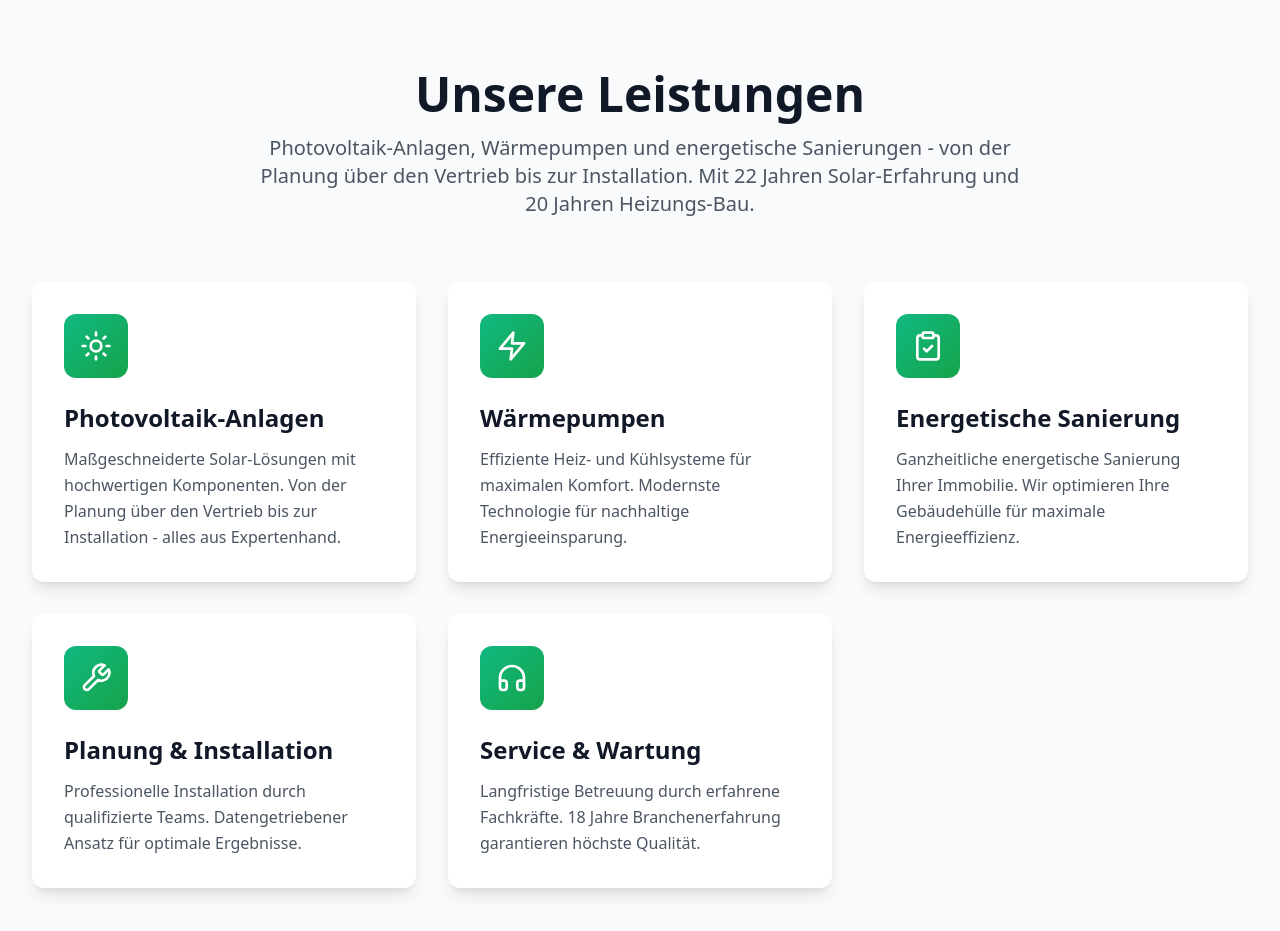
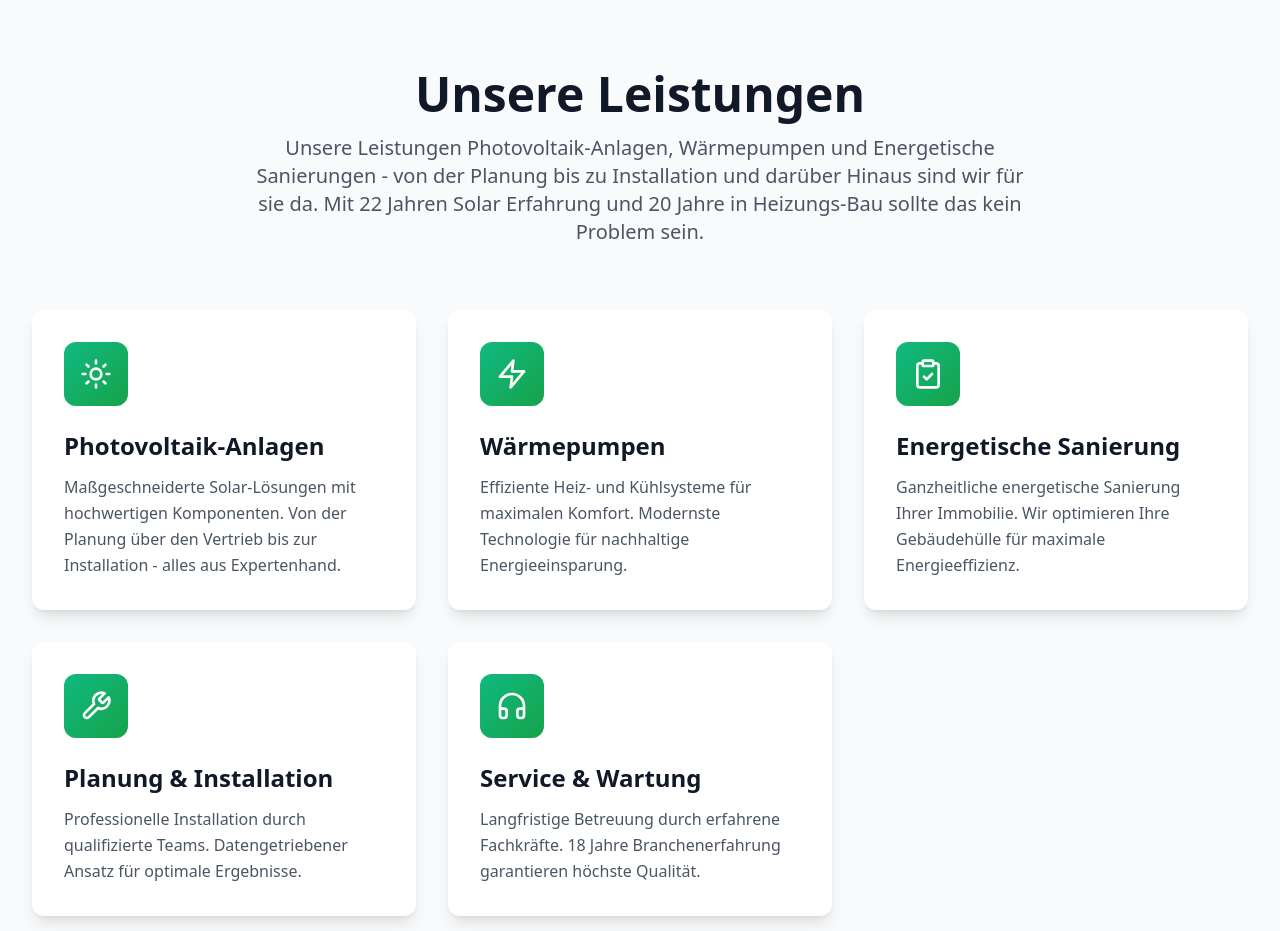
Before and after one commit to dr0394/solarblackpanther, a React (Vite) app: page / in a window 1280 px wide. Shown: the part 2180-3111 px from the top of the page. Built offline with nearby package versions, Linux system fonts and the light colour scheme.

Commit message:
Updated Services.tsx

```diff
--- a/src/components/Services.tsx
+++ b/src/components/Services.tsx
@@ -37,7 +37,7 @@ export default function Services() {
             Unsere Leistungen
           </h2>
           <p className="text-xl text-gray-600 max-w-3xl mx-auto">
-            Photovoltaik-Anlagen, Wärmepumpen und energetische Sanierungen - von der Planung über den Vertrieb bis zur Installation. Mit 22 Jahren Solar-Erfahrung und 20 Jahren Heizungs-Bau.
+            Unsere Leistungen Photovoltaik-Anlagen, Wärmepumpen und Energetische Sanierungen - von der Planung bis zu Installation und darüber Hinaus sind wir für sie da. Mit 22 Jahren Solar Erfahrung und 20 Jahre in Heizungs-Bau sollte das kein Problem sein.
           </p>
         </div>
 
```
